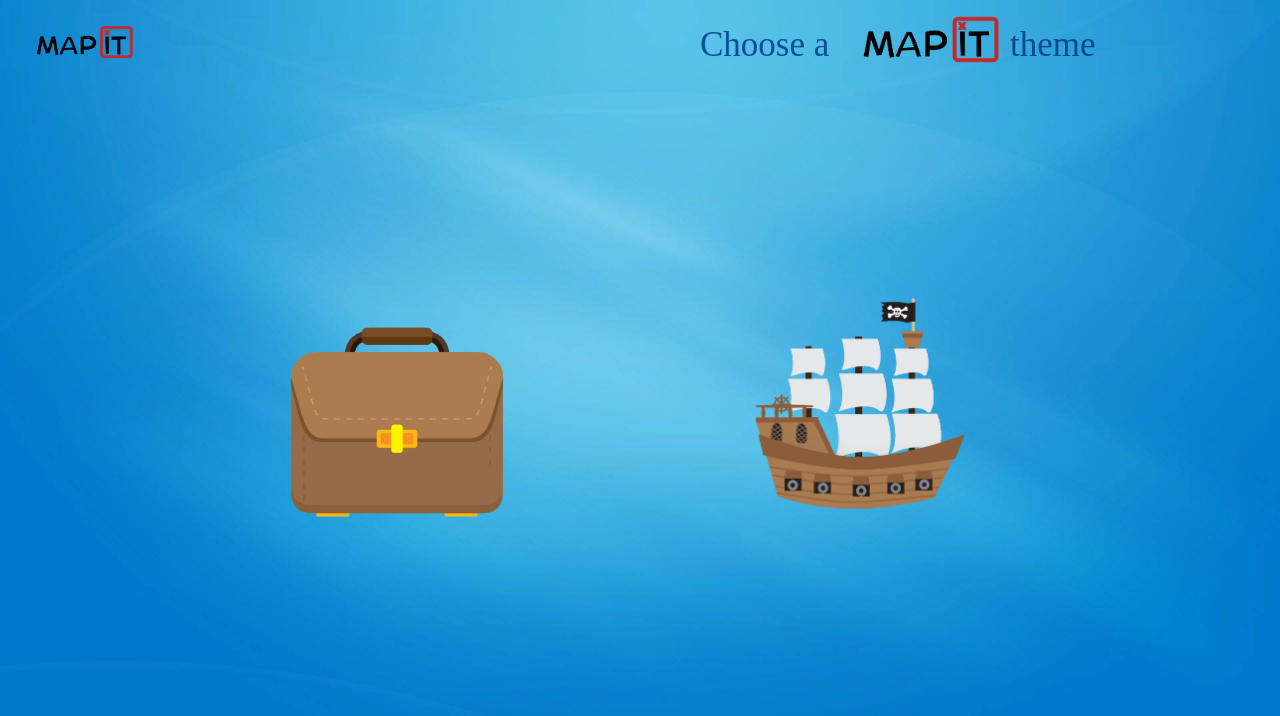
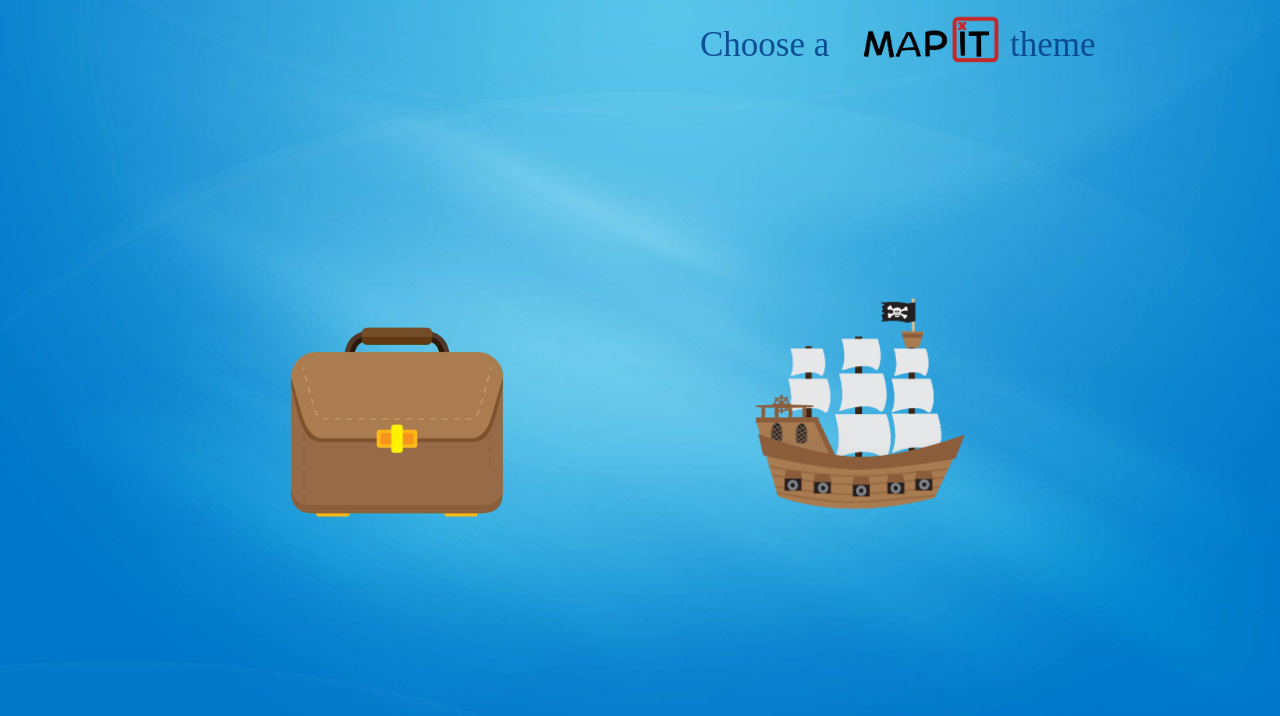
Before and after one commit to JonPus/WebProsjektGruppe29, a plain HTML site: page MapIT Beta 0.4/startside.html in a window 1280 px wide. Drawn offline with Linux system fonts and the light colour scheme.

Commit message:
Final Product logo fix

```diff
--- a/MapIT Beta 0.4/startside.css
+++ b/MapIT Beta 0.4/startside.css
@@ -53,13 +53,6 @@ body {
 }
 
 #logoID {
-    position: absolute;
-    top: 10px;
-    left: 20px;
-    width: 10%;
-}
-
-#logoID2 {
 
     position: absolute;
     bottom: 714px;
--- a/MapIT Beta 0.4/startside.html
+++ b/MapIT Beta 0.4/startside.html
@@ -12,13 +12,10 @@
     <a href="./barn.html"> <img id="barneside" class="side" src="./Images/start ship2.gif"> </a>
     <a href="./index.html">  <img id="voksen" class="side" src="./Images/start work.png"></a>
   </div>
-  <h1 class="logo"></h1> <img id="logoID" src="./Images/logo.png"></h1>
-
-
 
 <p  id="text1" class="tekst">Choose a </p>
 
-<img id="logoID2" src="./Images/logo.png">
+<img id="logoID" src="./Images/logo.png">
 
 <p class="tekst" id="text2">theme</p>
 
```
